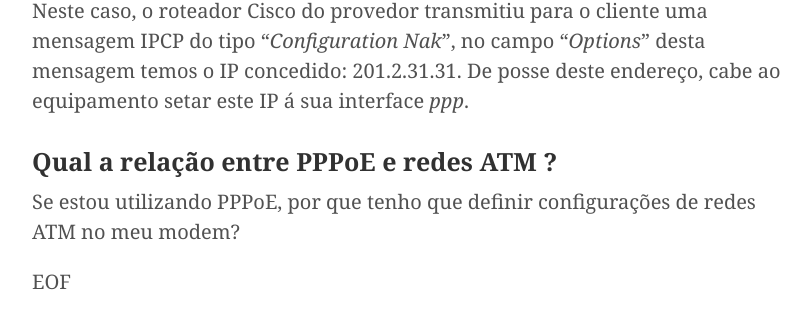
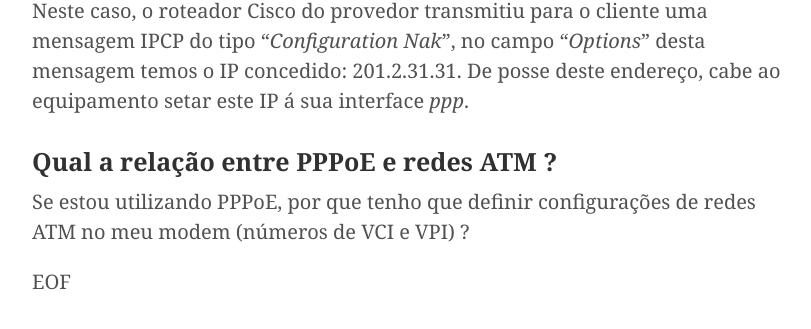
Before and after one commit to Kingm0b/jekyll-minimal-theme, a Jekyll site: the page built from _posts/2016-12-25-debian-pppoe.md, in a window 1280 px wide and 900 px high, scrolled down 4946 px, cut to the strip 523-852 px from the top of the window. Shown: the whole strip, without its empty margins (228-1039 px from the left). Built offline with Jekyll 4.4.1, drawn with Linux system fonts in a browser that asks for light colours.

Commit message:
Add files via upload

```diff
--- a/_posts/2016-12-25-debian-pppoe.md
+++ b/_posts/2016-12-25-debian-pppoe.md
@@ -153,6 +153,6 @@ Neste caso, o roteador Cisco do provedor transmitiu para o cliente uma mensagem
 
 ### Qual a relação entre PPPoE e redes ATM ?
 
-Se estou utilizando PPPoE, por que tenho que definir configurações de redes ATM no meu modem?
+Se estou utilizando PPPoE, por que tenho que definir configurações de redes ATM no meu modem (números de VCI e VPI) ?
 
 EOF
```
